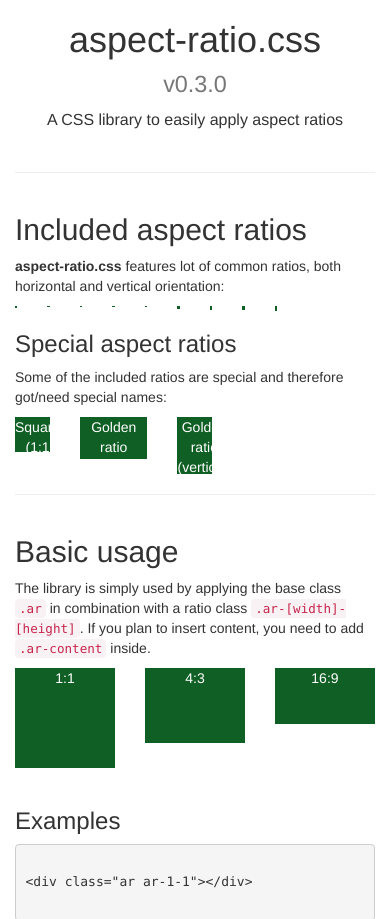
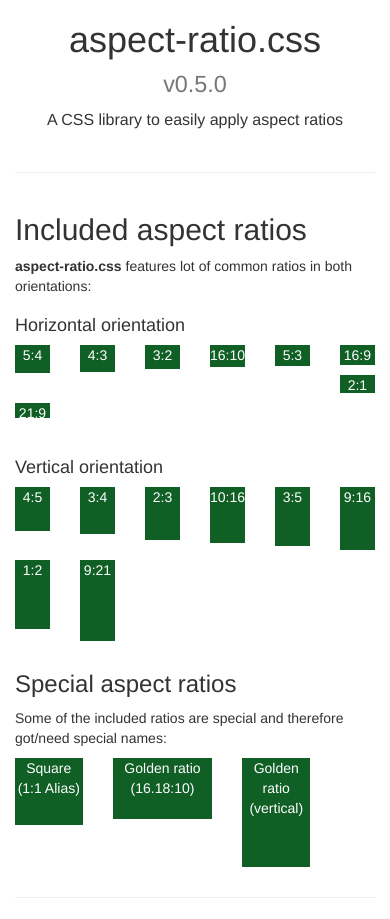
Before and after one commit to tomlutzenberger/aspect-ratio.css, a website: page docs/index.html in a window 390 px wide. Shown: the top 919 px of the page. Drawn offline with nearby package versions, Linux system fonts and the light colour scheme.

Commit message:
[ADD/FIX] Introduce 4 new ratios; Fixed responsive rendering in docs

```diff
--- a/docs/assets/docs.css
+++ b/docs/assets/docs.css
@@ -2,6 +2,7 @@
 .ar {
   background: #105f25;
   color: #fff;
+  margin-bottom: 10px;
   text-align: center;
 }
 .ar .ar {
--- a/docs/index.html
+++ b/docs/index.html
@@ -15,7 +15,7 @@
   <div class="container">
     <div class="row">
       <div class="col-xs-12 text-center">
-        <h1>aspect-ratio.css<br><small>v0.3.0</small></h1>
+        <h1>aspect-ratio.css<br><small>v0.5.0</small></h1>
         <p class="lead">A CSS library to easily apply aspect ratios</p>
       </div>
     </div>
@@ -27,60 +27,112 @@
     <div class="row">
       <div class="col-xs-12">
         <h2>Included aspect ratios</h2>
-        <p><strong>aspect-ratio.css</strong> features lot of common ratios, both horizontal and vertical orientation:</p>
+        <p><strong>aspect-ratio.css</strong> features lot of common ratios in both orientations:</p>
       </div>
+    </div>
 
-      <div class="col-xs-1">
-        <div class="ar ar-1-1">
-          <div class="ar-content">1:1</div>
+    <div class="row">
+      <h3 class="col-xs-12 h4">Horizontal orientation</h3>
+
+      <div class="col-xs-2 col-md-1">
+        <div class="ar ar-5-4">
+          <div class="ar-content">5:4</div>
         </div>
       </div>
 
-      <div class="col-xs-1">
+      <div class="col-xs-2 col-md-1">
         <div class="ar ar-4-3">
           <div class="ar-content">4:3</div>
         </div>
       </div>
 
-      <div class="col-xs-1">
+      <div class="col-xs-2 col-md-1">
+        <div class="ar ar-3-2">
+          <div class="ar-content">3:2</div>
+        </div>
+      </div>
+
+      <div class="col-xs-2 col-md-1">
         <div class="ar ar-16-10">
           <div class="ar-content">16:10</div>
         </div>
       </div>
 
-      <div class="col-xs-1">
+      <div class="col-xs-2 col-md-1">
+        <div class="ar ar-5-3">
+          <div class="ar-content">5:3</div>
+        </div>
+      </div>
+
+      <div class="col-xs-2 col-md-1">
         <div class="ar ar-16-9">
           <div class="ar-content">16:9</div>
         </div>
       </div>
 
-      <div class="col-xs-1">
+      <div class="col-xs-2 col-md-1">
         <div class="ar ar-2-1">
           <div class="ar-content">2:1</div>
         </div>
       </div>
 
-      <div class="col-xs-1">
+      <div class="col-xs-2 col-md-1">
+        <div class="ar ar-21-9">
+          <div class="ar-content">21:9</div>
+        </div>
+      </div>
+    </div>
+
+    <br>
+
+    <div class="row">
+      <h3 class="col-xs-12 h4">Vertical orientation</h3>
+
+      <div class="col-xs-2 col-md-1">
+        <div class="ar ar-4-5">
+          <div class="ar-content">4:5</div>
+        </div>
+      </div>
+
+      <div class="col-xs-2 col-md-1">
         <div class="ar ar-3-4">
           <div class="ar-content">3:4</div>
         </div>
       </div>
 
-      <div class="col-xs-1">
+      <div class="col-xs-2 col-md-1">
+        <div class="ar ar-2-3">
+          <div class="ar-content">2:3</div>
+        </div>
+      </div>
+
+      <div class="col-xs-2 col-md-1">
         <div class="ar ar-10-16">
           <div class="ar-content">10:16</div>
         </div>
       </div>
 
-      <div class="col-xs-1">
+      <div class="col-xs-2 col-md-1">
+        <div class="ar ar-3-5">
+          <div class="ar-content">3:5</div>
+        </div>
+      </div>
+
+      <div class="col-xs-2 col-md-1">
         <div class="ar ar-9-16">
           <div class="ar-content">9:16</div>
         </div>
       </div>
 
-      <div class="col-xs-1">
+      <div class="col-xs-2 col-md-1">
         <div class="ar ar-1-2">
           <div class="ar-content">1:2</div>
+        </div>
+      </div>
+
+      <div class="col-xs-2 col-md-1">
+        <div class="ar ar-9-21">
+          <div class="ar-content">9:21</div>
         </div>
       </div>
     </div>
@@ -91,19 +143,19 @@
         <p>Some of the included ratios are special and therefore got/need special names:</p>
       </div>
 
-      <div class="col-xs-2">
+      <div class="col-xs-3 col-md-2">
         <div class="ar ar-square">
           <div class="ar-content">Square<br>(1:1 Alias)</div>
         </div>
       </div>
 
-      <div class="col-xs-3">
+      <div class="col-xs-4 col-md-3">
         <div class="ar ar-golden">
           <div class="ar-content">Golden ratio<br>(16.18:10)</div>
         </div>
       </div>
 
-      <div class="col-xs-2">
+      <div class="col-xs-3 col-md-2">
         <div class="ar ar-golden-v">
           <div class="ar-content">Golden ratio<br>(vertical)</div>
         </div>
--- a/less/aspect-ratio.less
+++ b/less/aspect-ratio.less
@@ -1,5 +1,5 @@
 /*!
- * Aspect-Ratio.css v0.3.0
+ * Aspect-Ratio.css v0.5.0
  * Copyright 2016 Tom Lutzenberger
  * Licensed under the MIT license
  */
--- a/less/ratios.less
+++ b/less/ratios.less
@@ -1,7 +1,5 @@
 
-.ar-1-1, .ar-square {
-  .ar-padding(1; 1);
-}
+/* Standard ratios */
 
 .ar-2-1 {
   .ar-padding(2; 1);
@@ -11,12 +9,36 @@
   .ar-padding(1; 2);
 }
 
+.ar-3-2 {
+  .ar-padding(3; 2);
+}
+
+.ar-2-3 {
+  .ar-padding(2; 3);
+}
+
 .ar-4-3 {
   .ar-padding(4; 3);
 }
 
 .ar-3-4 {
   .ar-padding(3; 4);
+}
+
+.ar-5-3 {
+  .ar-padding(5; 3);
+}
+
+.ar-3-5 {
+  .ar-padding(3; 5);
+}
+
+.ar-5-4 {
+  .ar-padding(5; 4);
+}
+
+.ar-4-5 {
+  .ar-padding(4; 5);
 }
 
 .ar-16-9 {
@@ -35,6 +57,22 @@
   .ar-padding(10; 16);
 }
 
+.ar-21-9 {
+  .ar-padding(21; 9);
+}
+
+.ar-9-21 {
+  .ar-padding(9; 21);
+}
+
+
+
+/* Special ratios */
+
+.ar-1-1, .ar-square {
+  .ar-padding(1; 1);
+}
+
 .ar-golden {
   .ar-padding(16.18; 10);
 }
--- a/package.json
+++ b/package.json
@@ -1,6 +1,6 @@
 {
   "name": "aspect-ratio.css",
-  "version": "0.3.0",
+  "version": "0.5.0",
   "description": "A CSS library to easily apply aspect ratios",
   "main": "Gruntfile.js",
   "scripts": {
```
Also changed, not shown: dist/aspect-ratio.css, dist/aspect-ratio.min.css.
